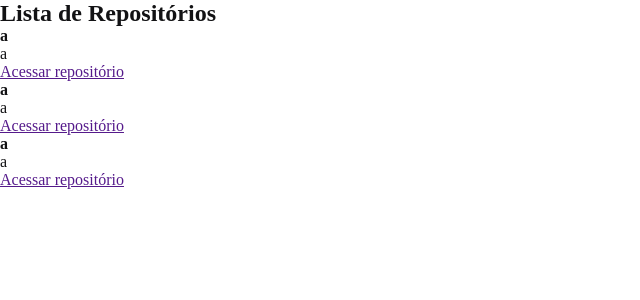
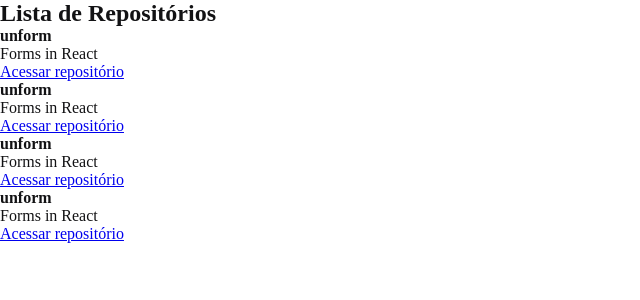
Before and after one commit to pablomaribondo/github-explorer, a React app: page / in a window 1280 px wide. Shown: the top 300 px of the page, without its empty margins (0-640 px from the left). Built offline with nearby package versions, Linux system fonts and the light colour scheme.

Commit message:
feat: add RepositoryItem component

```diff
--- /dev/null
+++ b/src/components/RepositoryItem.jsx
@@ -0,0 +1,12 @@
+const RepositoryItem = ({ repository: { name, description, link } }) => {
+  return (
+    <li>
+      <strong>{name ?? "Default"}</strong>
+      <p>{description}</p>
+
+      <a href={link}>Acessar repositório</a>
+    </li>
+  );
+};
+
+export default RepositoryItem;
--- a/src/components/RepositoryList.jsx
+++ b/src/components/RepositoryList.jsx
@@ -1,29 +1,21 @@
+import RepositoryItem from "./RepositoryItem";
+
+const mockRepository = {
+  name: "unform",
+  description: "Forms in React",
+  link: "https://github.com/unform/unform",
+};
+
 const RepositoryList = () => {
   return (
     <section className="repository-list">
       <h1>Lista de Repositórios</h1>
 
       <ul>
-        <li>
-          <strong>a</strong>
-          <p>a</p>
-
-          <a href="">Acessar repositório</a>
-        </li>
-
-        <li>
-          <strong>a</strong>
-          <p>a</p>
-
-          <a href="">Acessar repositório</a>
-        </li>
-
-        <li>
-          <strong>a</strong>
-          <p>a</p>
-
-          <a href="">Acessar repositório</a>
-        </li>
+        <RepositoryItem repository={mockRepository} />
+        <RepositoryItem repository={mockRepository} />
+        <RepositoryItem repository={mockRepository} />
+        <RepositoryItem repository={mockRepository} />
       </ul>
     </section>
   );
```
